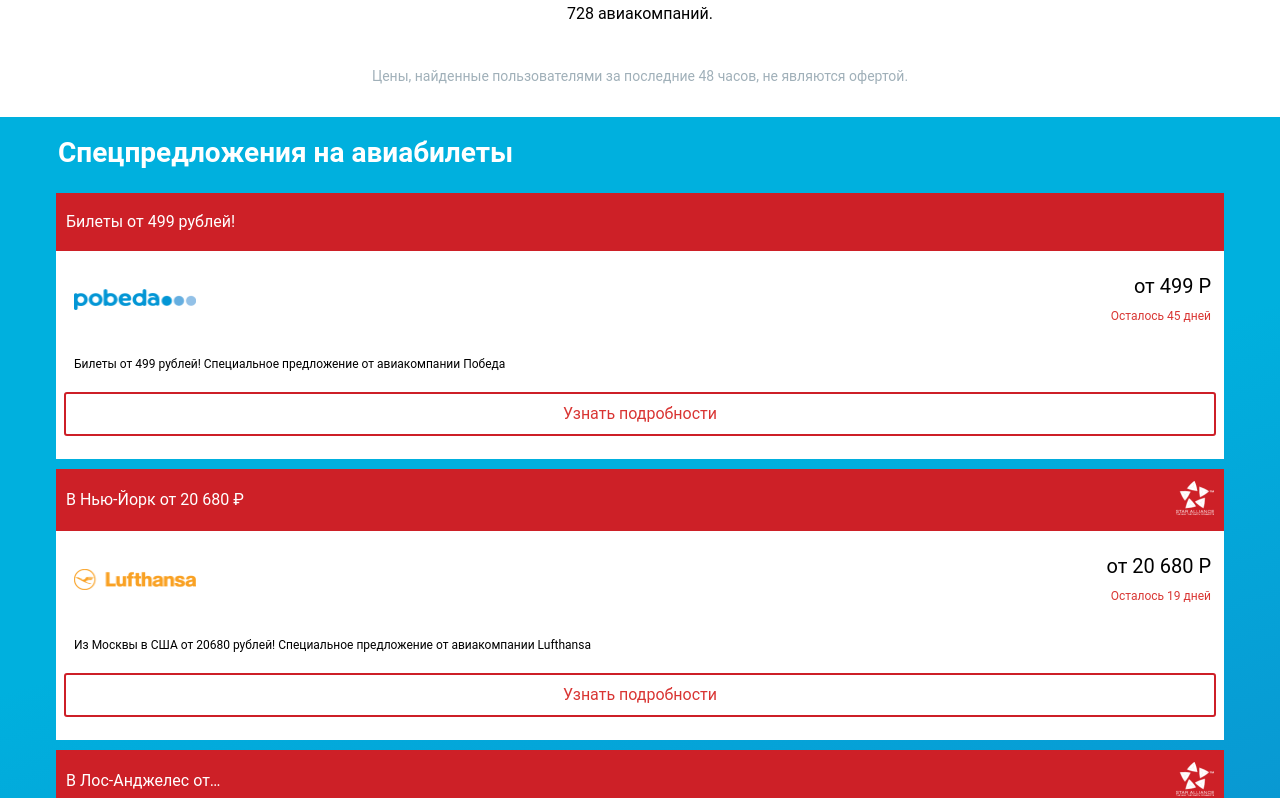
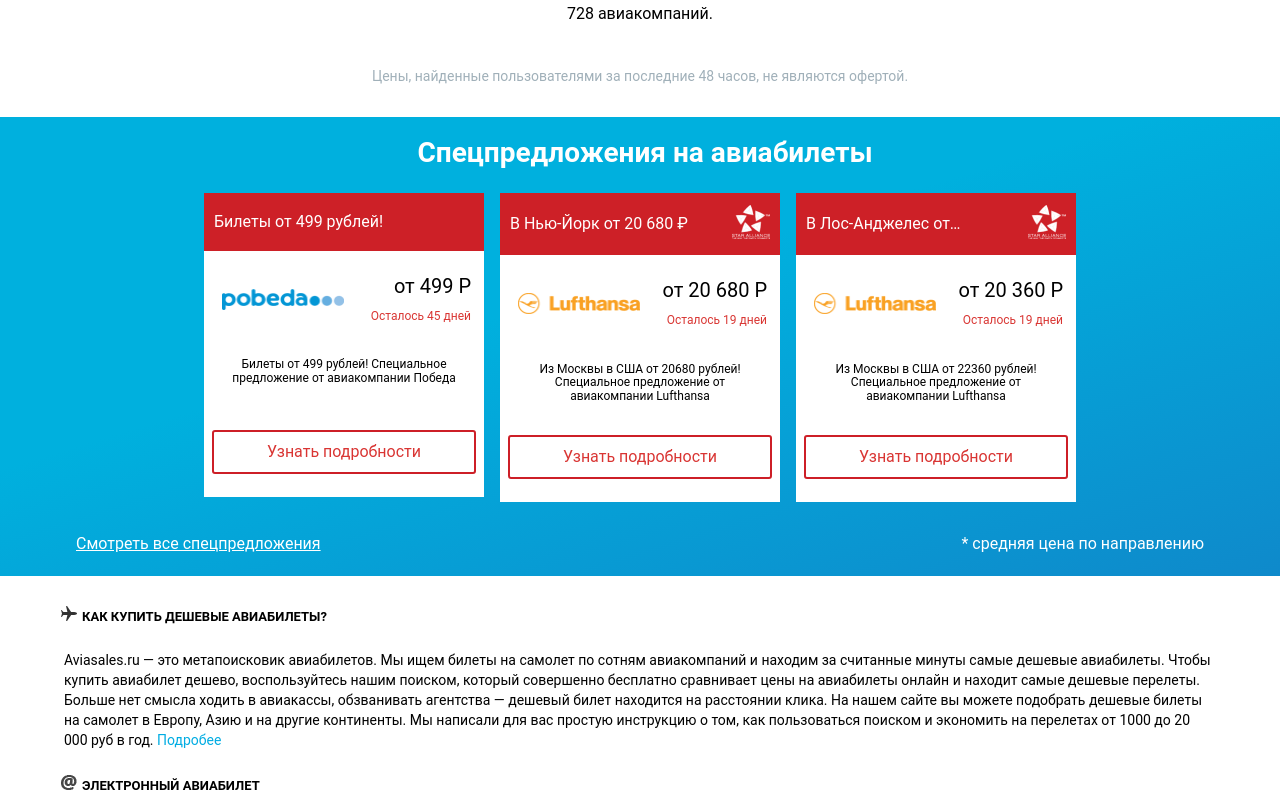
Before and after one commit to Ildarik/aviasales-demo-frontend, a React (Create React App) app: page / in a window 1280 px wide. Shown: the part 1987-2785 px from the top of the page. Built offline with nearby package versions, Linux system fonts and the light colour scheme; a web font is replaced by a local one.

Commit message:
Refactor special offers

```diff
--- a/src/SpecialOffers/index.js
+++ b/src/SpecialOffers/index.js
@@ -55,6 +55,7 @@
   background: #fff;
   padding: 20px 10px;
   font-size: 12px;
+  min-height: 92px;
 `;
 
 const OfferWrapper = styled.div`
@@ -98,6 +99,7 @@
 
 const Footer = styled.div`
   margin: 20px 20px;
+  padding-bottom: 20px;
   font-size: 16px;
   color: #fff;
   text-align: center;
@@ -137,9 +139,11 @@
 export default () => (
   <Wrapper>
     <div className="container">
-      <div className="row">
+      <div className="row center-xs">
         <Heading>Спецпредложения на авиабилеты</Heading>
       </div>
+      <div className="row center-xs">
+        <div className="col-xs-12 col-md-4 col-xl-3">
           <Offer
             heading="Билеты от 499 рублей!"
             logo={pobeda}
@@ -147,6 +151,8 @@
             days="45"
             description="Билеты от 499 рублей! Специальное предложение от авиакомпании Победа"
           />
+        </div>
+        <div className="col-xs-12 col-md-4 col-xl-3">
           <Offer
             heading="В Нью-Йорк от 20 680 ₽"
             alliance={alliance}
@@ -155,6 +161,8 @@
             days="19"
             description="Из Москвы в США от 20680 рублей! Специальное предложение от авиакомпании Lufthansa"
           />
+        </div>
+        <div className="col-xs-12 col-md-4 col-xl-3">
           <Offer
             heading="В Лос-Анджелес от…"
             alliance={alliance}
@@ -163,14 +171,16 @@
             days="19"
             description="Из Москвы в США от 22360 рублей! Специальное предложение от авиакомпании Lufthansa"
           />
+        </div>
+      </div>
+      <Footer>
         <div className="container">
-        <div className="row">
-          <Footer>
+          <div className="row between-xs">
             <AllOffers>Смотреть все спецпредложения</AllOffers>
             <div>* средняя цена по направлению</div>
+          </div>
+        </div>{" "}
       </Footer>
-        </div>
-      </div>
     </div>
   </Wrapper>
 );
```
Lines whose indentation alone changed are shown as unchanged.
